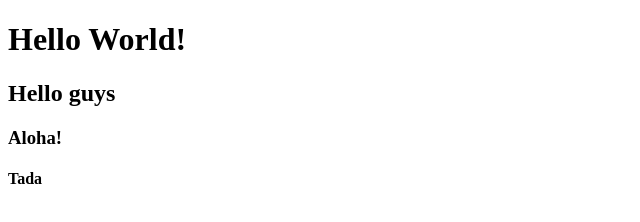
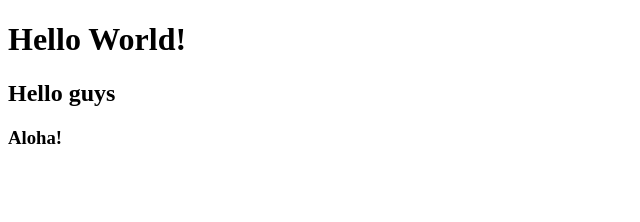
Before and after one commit to charlieyang1986/donut, a plain HTML site: page index.html in a window 1280 px wide. Shown: the full height of the page, 0-640 px from the left. Drawn offline with Linux system fonts and the light colour scheme.

Commit message:
Revert "added h4"
This reverts commit c7a6028392e731d439ab62b06ebef399f7abd54f.

```diff
--- a/index.html
+++ b/index.html
@@ -11,6 +11,5 @@
     <h1>Hello World!</h1>
     <h2>Hello guys</h2>
     <h3>Aloha!</h3>
-    <h4>Tada</h4>
 </body>
 </html>
```
